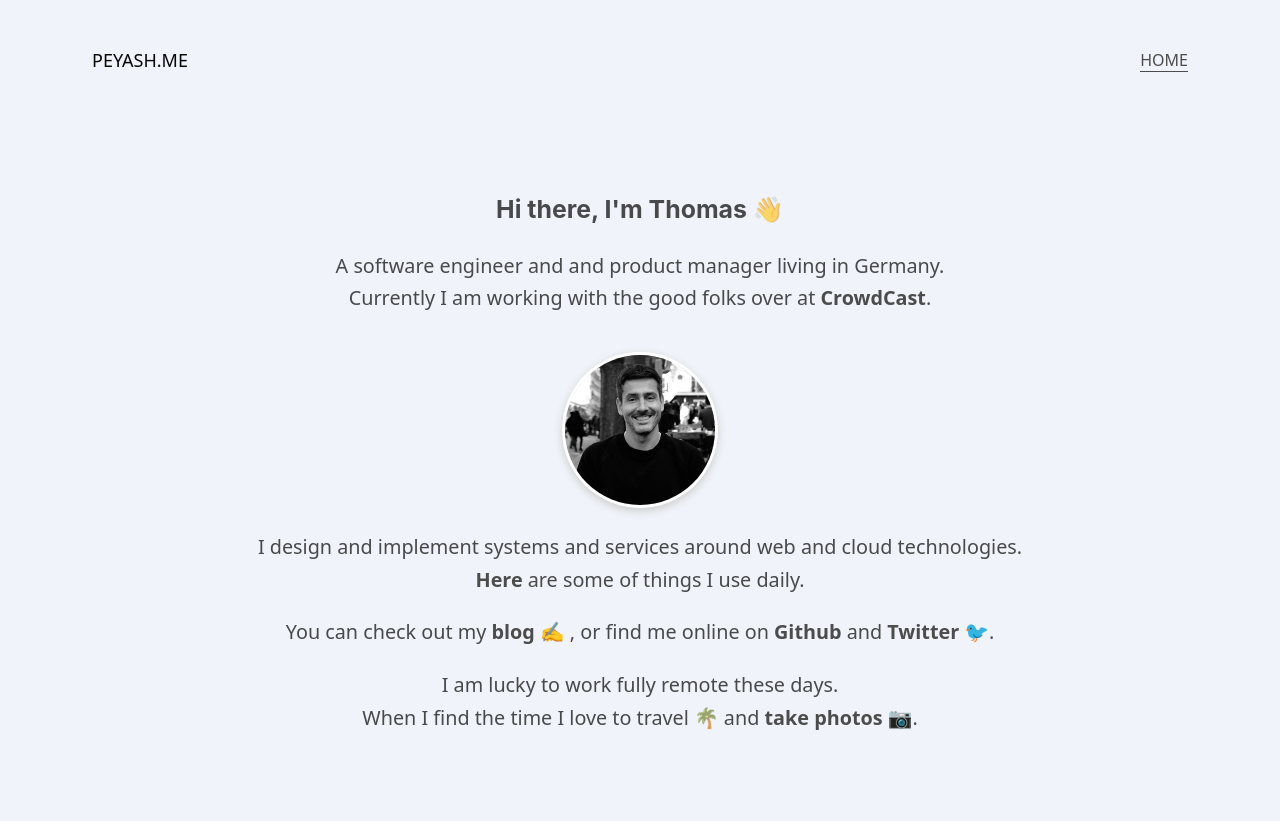
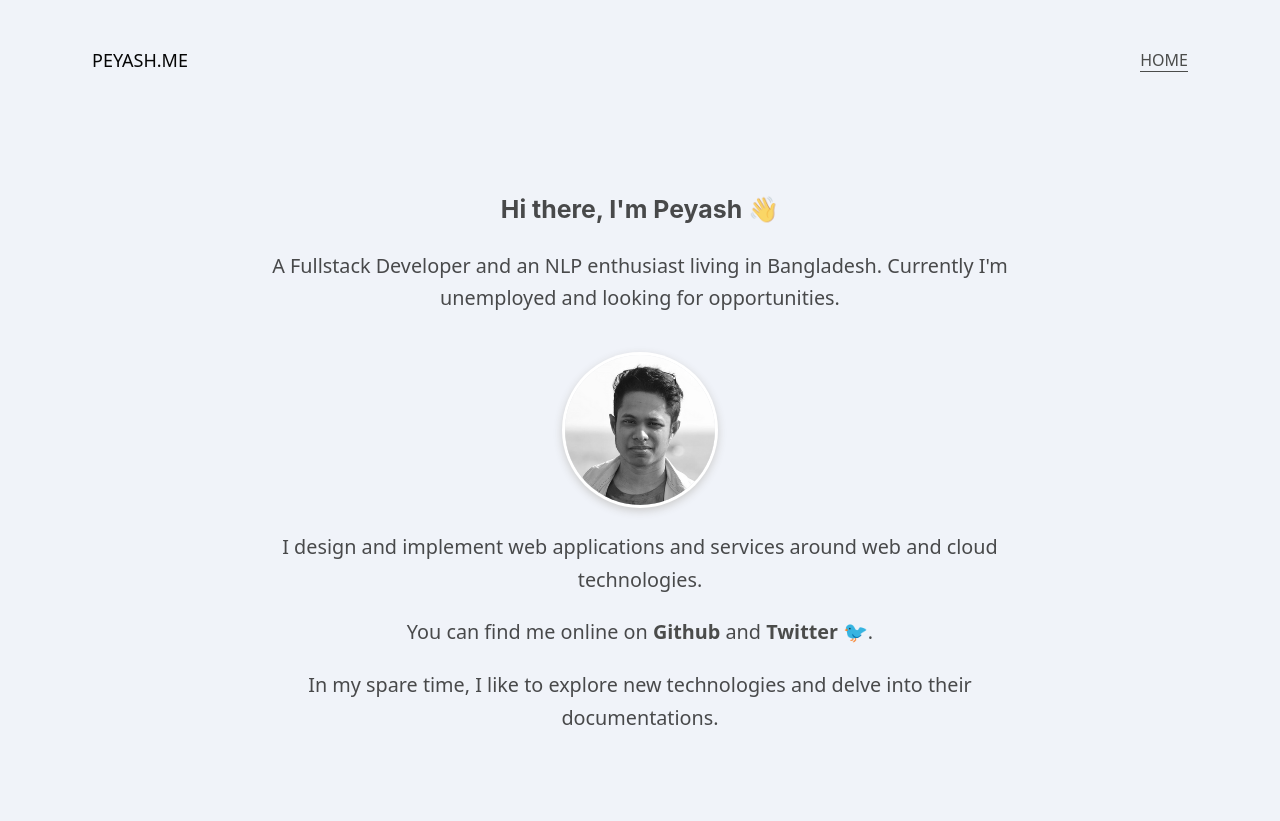
Before and after one commit to taufique74/portfolio, a Gatsby site: page / in a window 1280 px wide. Shown: the top 821 px of the page. Built offline with nearby package versions, Linux system fonts and the light colour scheme; Gatsby itself is replaced by a stand-in of ours; a web font is replaced by a local one.

Commit message:
profile description modified

```diff
--- a/src/components/Profile/Profile.js
+++ b/src/components/Profile/Profile.js
@@ -2,7 +2,7 @@ import React from 'react';
 import styled from 'styled-components';
 import { Link } from 'gatsby';
 import P from '../Shared/P/P';
-import pic from './icke.png';
+import pic from './rsz_profile.png';
 
 const ProfileWrapper = styled.section`
   text-align: center;
@@ -45,34 +45,24 @@ const Name = styled.h2`
 
 const Profile = () => (
   <ProfileWrapper>
-    <h3>Hi there, I'm Thomas 👋</h3>
+    <h3>Hi there, I'm Peyash 👋</h3>
 
     <P>
-      A software engineer and and product manager living in Germany.
-      <br />
-      Currently I am working with the good folks over at{' '}
-      <a href="https://www.crowdcast.io/" alt="Crowdcast.io">
-        CrowdCast
-      </a>
-      .
+    A Fullstack Developer and an NLP enthusiast living in Bangladesh.
+    Currently I'm unemployed and looking for opportunities.
     </P>
     <ProfilePic src={pic} />
     <P>
-      I design and implement systems and services around web and cloud
-      technologies. <br />
-      <a href="/uses">Here</a> are some of things I use daily.
+      I design and implement web applications and services around web and cloud technologies. <br />
+
     </P>
     <P>
-      You can check out my <Link to="/blog">blog ✍️</Link> , or find
-      me online on <a href="http://github.com/tmaximini">Github </a>{' '}
-      and <a href="http://twitter.com/tmaximini">Twitter 🐦</a>.
+      You can  find me online on <a href="http://github.com/taufique74">Github </a>{' '}
+      and <a href="http://twitter.com/TaufiquePeyash">Twitter 🐦</a>.
     </P>
     <P>
-      I am lucky to work fully remote these days. <br />
-      When I find the time I love to travel 🌴 and{' '}
-      <a href="https://www.instagram.com/mxmn82">
-        take photos 📷
-      </a>. <br />
+      In my spare time, I like to explore new technologies and delve into their documentations.
+      <br />
     </P>
   </ProfileWrapper>
 );
```
